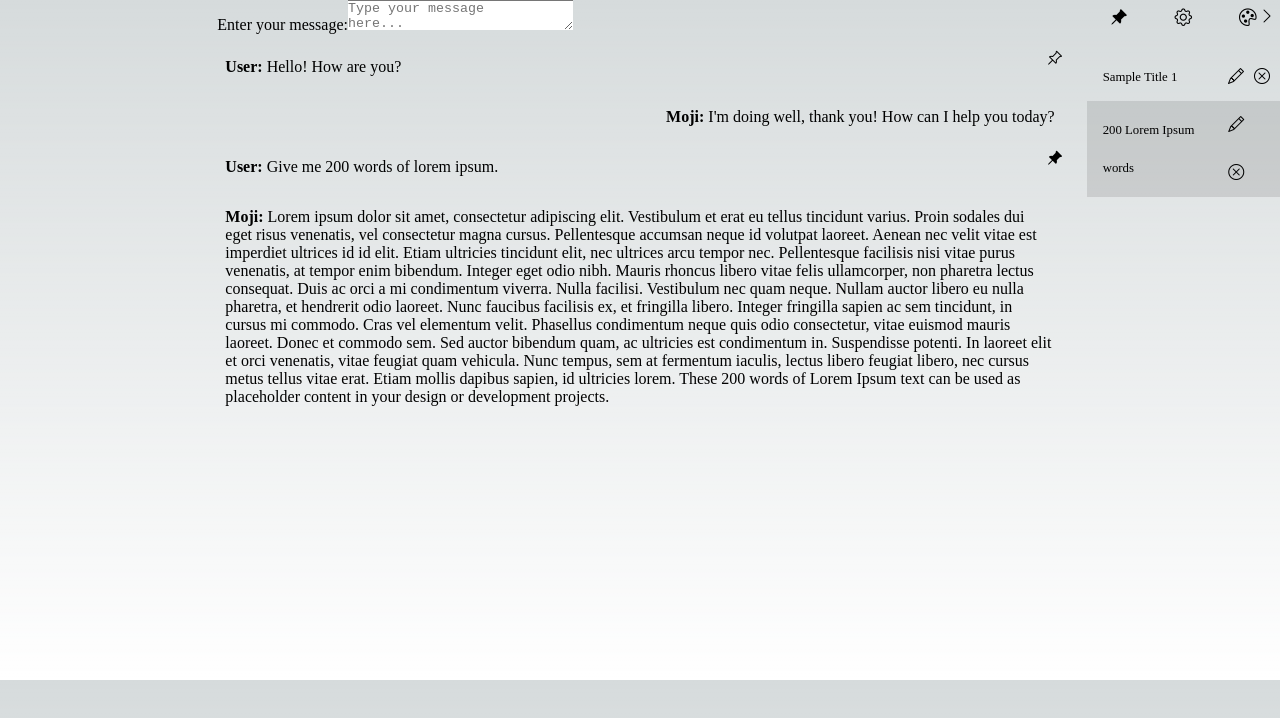
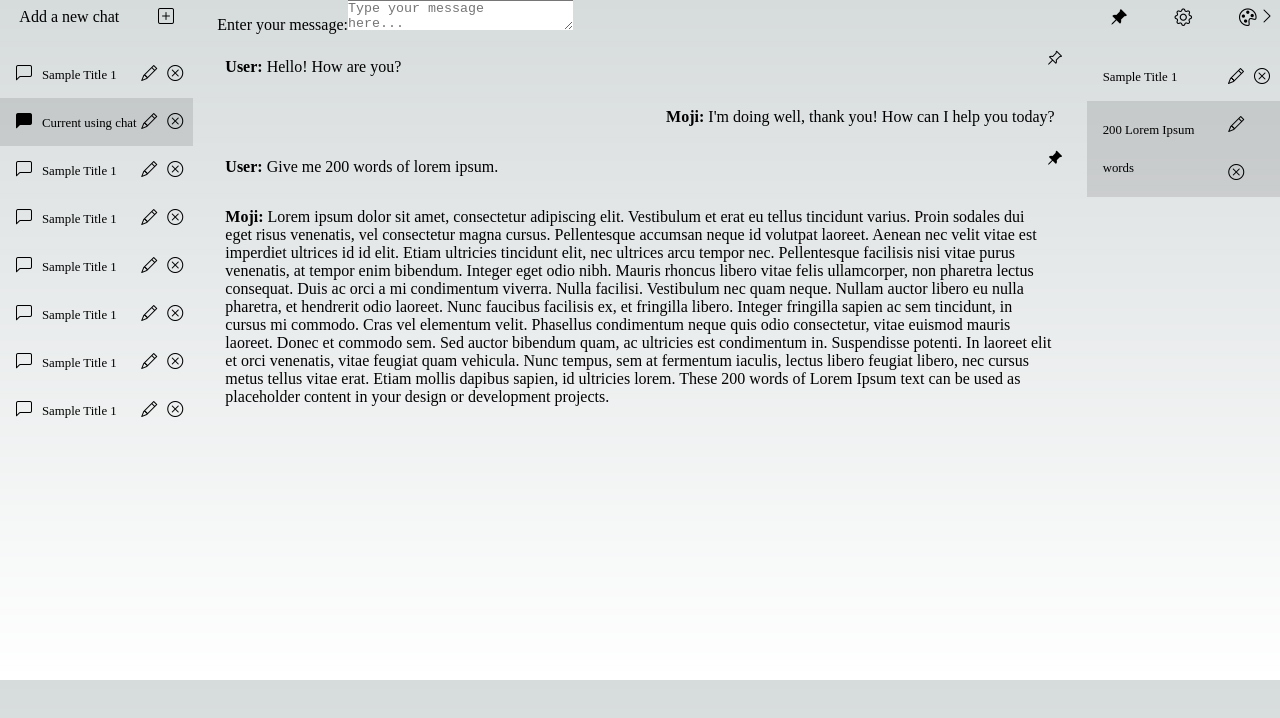
Before and after one commit to Mojtaba-Hassan-Erfani/mogpt-chat, a Next.js app: page / in a window 1280 px wide. Shown: the top 718 px of the page. Built offline with nearby package versions, Linux system fonts and the light colour scheme.

Commit message:
Feat: Leftsidebar static markup implementation

```diff
--- a/src/pages/index.js
+++ b/src/pages/index.js
@@ -36,7 +36,94 @@ export default function Home() {
 
 					{/* Left sidebar */}
 					<div className="col-md-2 bg-light">
-
+						{/* Add new Chat */}
+						<div className="d-flex justify-content-around border-bottom py-2">
+							<div> Add a new chat</div>
+							<i className="bi bi-plus-square" style={{ fontSize: '1rem', cursor: 'pointer' }}></i>
+						</div>
+						{/* Sample titles with chat icons */}
+						<ul className="list-unstyled pt-3" style={{ fontSize: '.8rem' }}>
+							<li className="d-flex align-items-center justify-content-between ps-3" style={{ lineHeight: '3' }}>
+								<div>
+									<i className="bi bi-chat-left" style={{ fontSize: '1rem', marginRight: '10px' }}></i>
+									<span>Sample Title 1</span>
+								</div>
+								<div>
+									<i className="bi bi-pencil" style={{ fontSize: '1rem', marginRight: '10px' }}></i>
+									<i className="bi bi-x-circle" style={{ fontSize: '1rem', marginRight: '10px' }}></i>
+								</div>
+							</li>
+							<li className="d-flex align-items-center justify-content-between ps-3" style={{ backgroundColor: 'rgba(0, 0, 0, 0.1)', lineHeight: '3' }}>
+								<div>
+									<i className="bi bi-chat-left-fill" style={{ fontSize: '1rem', marginRight: '10px' }}></i>
+									<span>Current using chat</span>
+								</div>
+								<div>
+									<i className="bi bi-pencil" style={{ fontSize: '1rem', marginRight: '10px' }}></i>
+									<i className="bi bi-x-circle" style={{ fontSize: '1rem', marginRight: '10px' }}></i>
+								</div>
+							</li>
+							<li className="d-flex align-items-center justify-content-between ps-3" style={{ lineHeight: '3' }}>
+								<div>
+									<i className="bi bi-chat-left" style={{ fontSize: '1rem', marginRight: '10px' }}></i>
+									<span>Sample Title 1</span>
+								</div>
+								<div>
+									<i className="bi bi-pencil" style={{ fontSize: '1rem', marginRight: '10px' }}></i>
+									<i className="bi bi-x-circle" style={{ fontSize: '1rem', marginRight: '10px' }}></i>
+								</div>
+							</li>
+							<li className="d-flex align-items-center justify-content-between ps-3" style={{ lineHeight: '3' }}>
+								<div>
+									<i className="bi bi-chat-left" style={{ fontSize: '1rem', marginRight: '10px' }}></i>
+									<span>Sample Title 1</span>
+								</div>
+								<div>
+									<i className="bi bi-pencil" style={{ fontSize: '1rem', marginRight: '10px' }}></i>
+									<i className="bi bi-x-circle" style={{ fontSize: '1rem', marginRight: '10px' }}></i>
+								</div>
+							</li>
+							<li className="d-flex align-items-center justify-content-between ps-3" style={{ lineHeight: '3' }}>
+								<div>
+									<i className="bi bi-chat-left" style={{ fontSize: '1rem', marginRight: '10px' }}></i>
+									<span>Sample Title 1</span>
+								</div>
+								<div>
+									<i className="bi bi-pencil" style={{ fontSize: '1rem', marginRight: '10px' }}></i>
+									<i className="bi bi-x-circle" style={{ fontSize: '1rem', marginRight: '10px' }}></i>
+								</div>
+							</li>
+							<li className="d-flex align-items-center justify-content-between ps-3" style={{ lineHeight: '3' }}>
+								<div>
+									<i className="bi bi-chat-left" style={{ fontSize: '1rem', marginRight: '10px' }}></i>
+									<span>Sample Title 1</span>
+								</div>
+								<div>
+									<i className="bi bi-pencil" style={{ fontSize: '1rem', marginRight: '10px' }}></i>
+									<i className="bi bi-x-circle" style={{ fontSize: '1rem', marginRight: '10px' }}></i>
+								</div>
+							</li>
+							<li className="d-flex align-items-center justify-content-between ps-3" style={{ lineHeight: '3' }}>
+								<div>
+									<i className="bi bi-chat-left" style={{ fontSize: '1rem', marginRight: '10px' }}></i>
+									<span>Sample Title 1</span>
+								</div>
+								<div>
+									<i className="bi bi-pencil" style={{ fontSize: '1rem', marginRight: '10px' }}></i>
+									<i className="bi bi-x-circle" style={{ fontSize: '1rem', marginRight: '10px' }}></i>
+								</div>
+							</li>
+							<li className="d-flex align-items-center justify-content-between ps-3" style={{ lineHeight: '3' }}>
+								<div>
+									<i className="bi bi-chat-left" style={{ fontSize: '1rem', marginRight: '10px' }}></i>
+									<span>Sample Title 1</span>
+								</div>
+								<div>
+									<i className="bi bi-pencil" style={{ fontSize: '1rem', marginRight: '10px' }}></i>
+									<i className="bi bi-x-circle" style={{ fontSize: '1rem', marginRight: '10px' }}></i>
+								</div>
+							</li>
+						</ul>
 					</div>
 
 					{/* Chat interface */}
```
